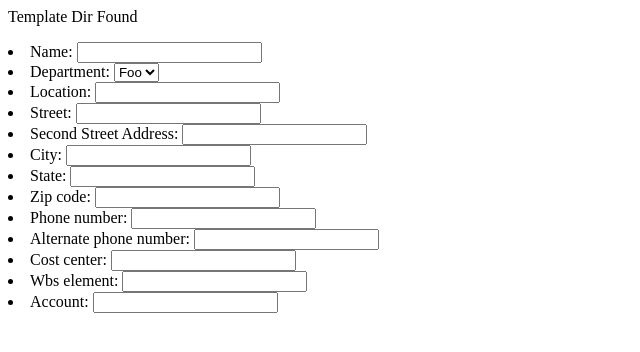
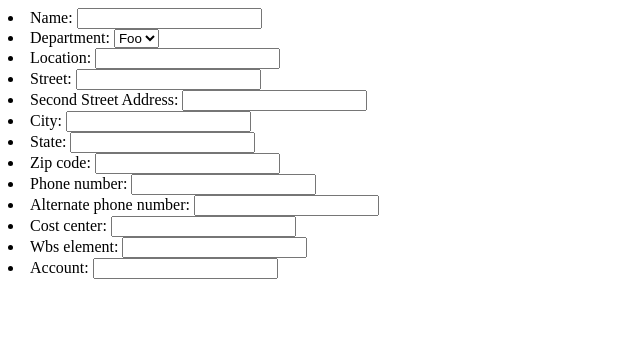
Before and after one commit to tavern-consulting/amtrak-decal-form, a Django app: page / in a window 1280 px wide. Shown: the top 352 px of the page, without its empty margins (0-640 px from the left). Run offline with Django 3.2, Linux system fonts and the light colour scheme.

Commit message:
refs #3: Don't need that anymore.

```diff
--- a/amtrak_decal_form/templates/index.html
+++ b/amtrak_decal_form/templates/index.html
@@ -57,8 +57,6 @@ Second pane:
     submit
 
 -->
-<p>Template Dir Found</p>
-
 <div class="pane-1">
     {{ form.as_ul }}
 </div>
```
